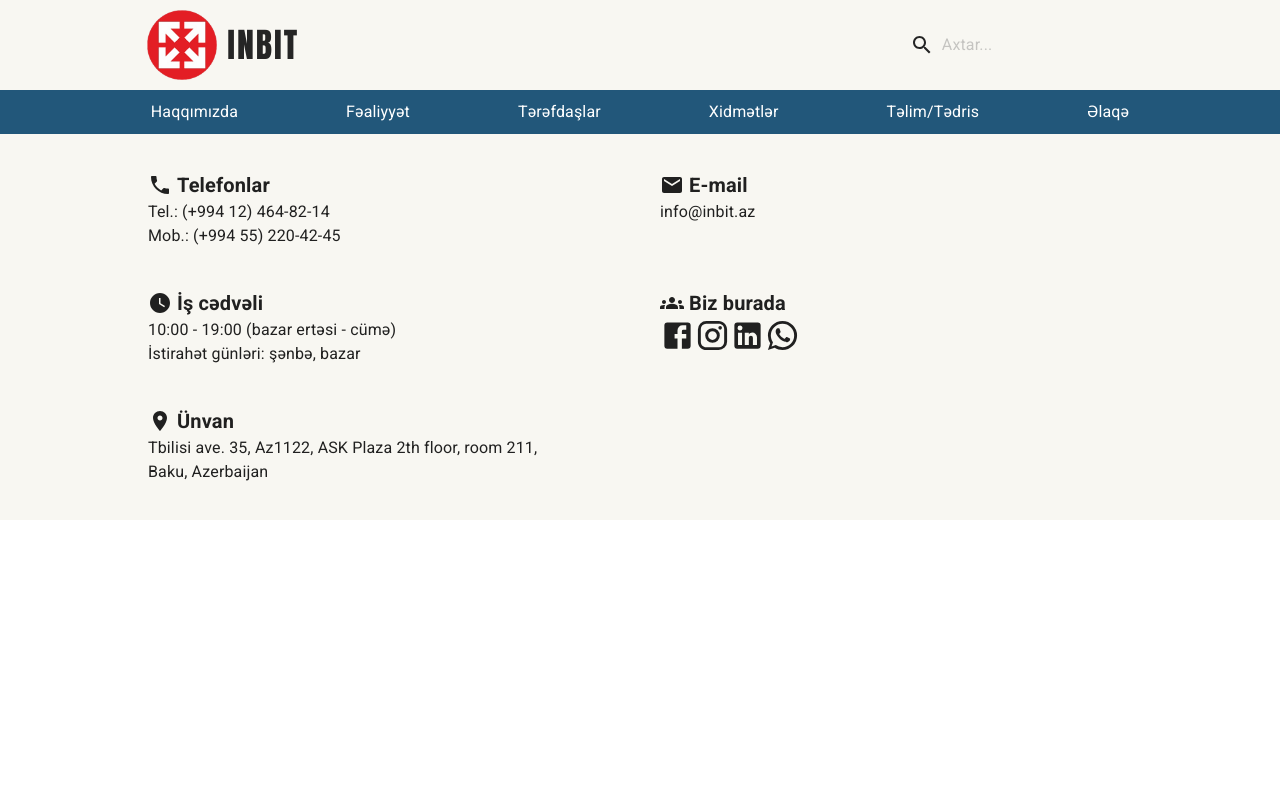
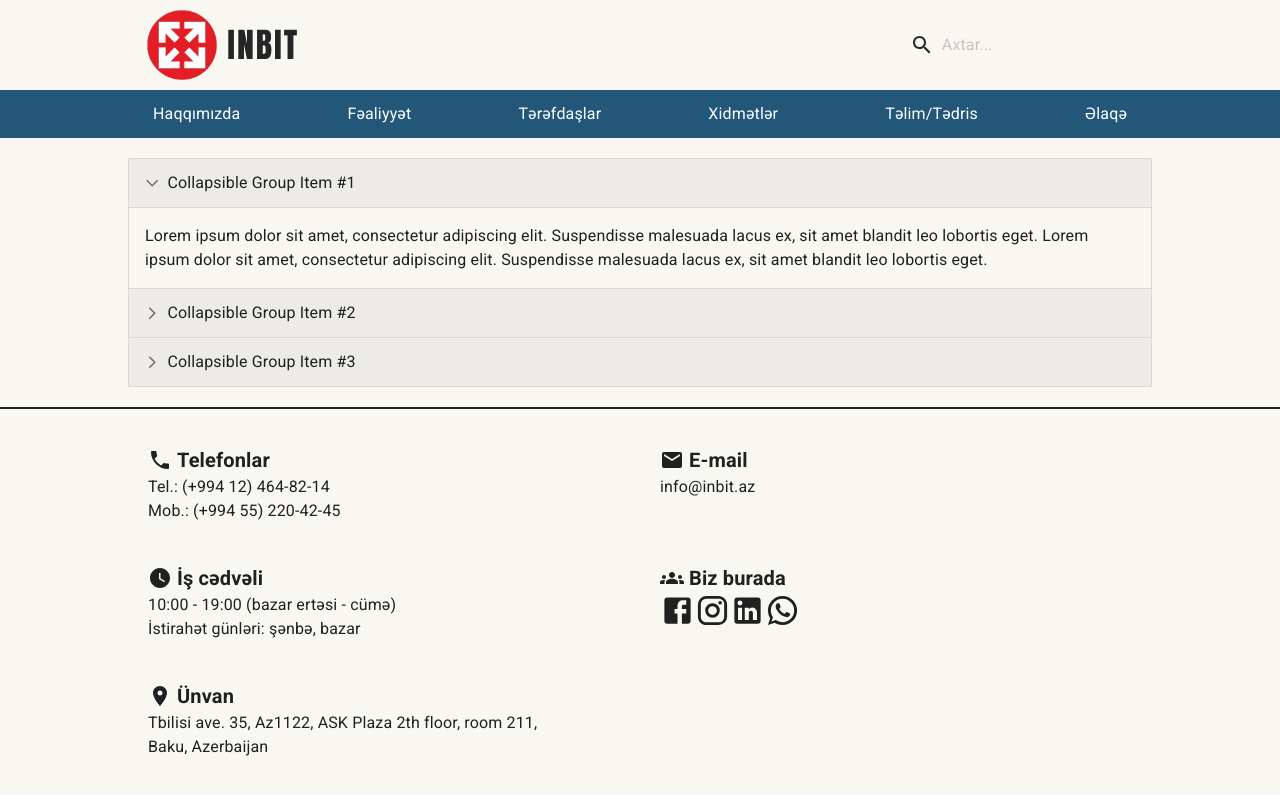
Before and after one commit to xayalahmad/inbit, a React (Create React App) app: page / in a window 1280 px wide. Built offline with nearby package versions, Linux system fonts and the light colour scheme.

Commit message:
created accordion

```diff
--- a/package.json
+++ b/package.json
@@ -18,10 +18,8 @@
     "@mui/styles": "^5.11.9",
     "@splidejs/react-splide": "^0.7.12",
     "@splidejs/splide": "^4.1.4",
-    "@splidejs/splide-extension-auto-scroll": "^0.5.3",
     "react": "^18.2.0",
     "react-dom": "^18.2.0",
-    "react-material-ui-carousel": "^3.4.2",
     "react-router-dom": "^6.3.0",
     "react-scripts": "^5.0.1"
   },
--- a/src/component/Header2/header2.module.css
+++ b/src/component/Header2/header2.module.css
@@ -32,7 +32,7 @@
 }
 
 .header2Container2 {
-  width: 78%;
+  width: 80%;
   margin: auto;
   /* padding: 0; */
 }
@@ -48,7 +48,7 @@
 .header2TitleSm{
     cursor: pointer;
     transition: all 0.2s;
-    padding: 10px 10px;
+    padding: 14px 10px;
     width: 100%;
     color: black;
 }
@@ -60,7 +60,7 @@
 .header2Title {
   cursor: pointer;
   transition: all 0.2s;
-  padding: 10px 10px;
+  padding: 12px 25px;
   /* width: 100%; */
   color: white;
 }
--- /dev/null
+++ b/src/component/Home/Accordion/Accordion.js
@@ -0,0 +1,101 @@
+import * as React from 'react';
+import { styled } from '@mui/material/styles';
+import ArrowForwardIosSharpIcon from '@mui/icons-material/ArrowForwardIosSharp';
+import MuiAccordion from '@mui/material/Accordion';
+import MuiAccordionSummary from '@mui/material/AccordionSummary';
+import MuiAccordionDetails from '@mui/material/AccordionDetails';
+import Typography from '@mui/material/Typography';
+import styles from './accordion.module.css'
+
+const Accordion = styled((props) => (
+  <MuiAccordion disableGutters elevation={0} square {...props} />
+))(({ theme }) => ({
+  border: `1px solid ${theme.palette.divider}`,
+  '&:not(:last-child)': {
+    borderBottom: 0,
+  },
+  '&:before': {
+    display: 'none',
+  },
+}));
+
+const AccordionSummary = styled((props) => (
+  <MuiAccordionSummary
+    expandIcon={<ArrowForwardIosSharpIcon sx={{ fontSize: '0.9rem' }} />}
+    {...props}
+  />
+))(({ theme }) => ({
+  backgroundColor:
+    theme.palette.mode === 'dark'
+      ? 'rgba(255, 255, 255, .05)'
+      : 'rgba(0, 0, 0, .03)',
+  flexDirection: 'row-reverse',
+  '& .MuiAccordionSummary-expandIconWrapper.Mui-expanded': {
+    transform: 'rotate(90deg)',
+  },
+  '& .MuiAccordionSummary-content': {
+    marginLeft: theme.spacing(1),
+  },
+}));
+
+const AccordionDetails = styled(MuiAccordionDetails)(({ theme }) => ({
+  padding: theme.spacing(2),
+  borderTop: '1px solid rgba(0, 0, 0, .125)',
+}));
+
+export default function CustomizedAccordions() {
+  const [expanded, setExpanded] = React.useState('panel1');
+
+  const handleChange = (panel) => (event, newExpanded) => {
+    setExpanded(newExpanded ? panel : false);
+  };
+
+  return (
+    <div className={styles.accordionContainer}>
+    <div className={styles.accordionContainer1}>
+      <Accordion className={styles.accordion} expanded={expanded === 'panel1'} onChange={handleChange('panel1')}>
+        <AccordionSummary className={styles.accordion2} aria-controls="panel1d-content" id="panel1d-header">
+          <Typography>Collapsible Group Item #1</Typography>
+        </AccordionSummary>
+        <AccordionDetails>
+          <Typography>
+            Lorem ipsum dolor sit amet, consectetur adipiscing elit. Suspendisse
+            malesuada lacus ex, sit amet blandit leo lobortis eget. Lorem ipsum dolor
+            sit amet, consectetur adipiscing elit. Suspendisse malesuada lacus ex,
+            sit amet blandit leo lobortis eget.
+          </Typography>
+        </AccordionDetails>
+      </Accordion>
+      <Accordion className={styles.accordion} expanded={expanded === 'panel2'} onChange={handleChange('panel2')}>
+        <AccordionSummary className={styles.accordion2} aria-controls="panel2d-content" id="panel2d-header">
+          <Typography>Collapsible Group Item #2</Typography>
+        </AccordionSummary>
+        <AccordionDetails>
+          <Typography>
+            Lorem ipsum dolor sit amet, consectetur adipiscing elit. Suspendisse
+            malesuada lacus ex, sit amet blandit leo lobortis eget. Lorem ipsum dolor
+            sit amet, consectetur adipiscing elit. Suspendisse malesuada lacus ex,
+            sit amet blandit leo lobortis eget.
+          </Typography>
+        </AccordionDetails>
+      </Accordion>
+      <Accordion className={styles.accordion} expanded={expanded === 'panel3'} onChange={handleChange('panel3')}>
+        <AccordionSummary className={styles.accordion2} aria-controls="panel3d-content" id="panel3d-header">
+          <Typography>Collapsible Group Item #3</Typography>
+        </AccordionSummary>
+        <AccordionDetails>
+          <Typography>
+            Lorem ipsum dolor sit amet, consectetur adipiscing elit. Suspendisse
+            malesuada lacus ex, sit amet blandit leo lobortis eget. Lorem ipsum dolor
+            sit amet, consectetur adipiscing elit. Suspendisse malesuada lacus ex,
+            sit amet blandit leo lobortis eget. Lorem ipsum dolor sit amet, consectetur adipiscing elit. Suspendisse
+            malesuada lacus ex, sit amet blandit leo lobortis eget. Lorem ipsum dolor
+            sit amet, consectetur adipiscing elit. Suspendisse malesuada lacus ex,
+            sit amet blandit leo lobortis eget.
+          </Typography>
+        </AccordionDetails>
+      </Accordion>
+    </div>
+    </div>
+  );
+}
--- /dev/null
+++ b/src/component/Home/Accordion/accordion.module.css
@@ -0,0 +1,22 @@
+.accordionContainer{
+    border-bottom: 2px solid #20201F;
+    /* margin: 20px 0; */
+    padding: 20px 0;
+    background-color: #F8F7F2 !important;
+
+}
+.accordionContainer1{
+    width: 80%;
+    margin: auto;
+    /* padding: 20px 0; */
+
+}
+.accordion{
+    background-color: #F8F7F2 !important;
+    color: #20201F !important;
+    /* border-radius: 10px; */
+}
+.accordion2{
+    background-color: #ecebe7 !important;
+    color: #20201F !important;
+}
--- a/src/component/Home/Home.js
+++ b/src/component/Home/Home.js
@@ -1,11 +1,14 @@
 import React from 'react';
 import Contact from '../Contact/Contact';
+import Accordion from './Accordion/Accordion'
 export default function Home()
 {
 
 
     return (
-
+        <>
+        <Accordion/>
         <Contact/>
+        </>
     )
 }
--- a/src/component/Partner/slider.json
+++ b/src/component/Partner/slider.json
@@ -25,7 +25,7 @@
     },
     {
         "id": 4,
-        "image": "https://assets.stickpng.com/thumbs/58428cc1a6515b1e0ad75ab1.png",
+        "image": "https://upload.wikimedia.org/wikipedia/en/thumb/d/d3/Starbucks_Corporation_Logo_2011.svg/1200px-Starbucks_Corporation_Logo_2011.svg.png",
         "title": "Starbucks",
         "desc": "Lorem Ipsum is simply dummy text of the printing and typesetting industry. Lorem Ipsum has been the industry's standard dummy text ever since the 1500s, when an unknown printer took a galley of type and scrambled it to make a type specimen book. It has survived not only five centuries, but also the leap in."
     },
```
Also changed, not shown: 1 other file (tests, documents, lock files or other folders).
